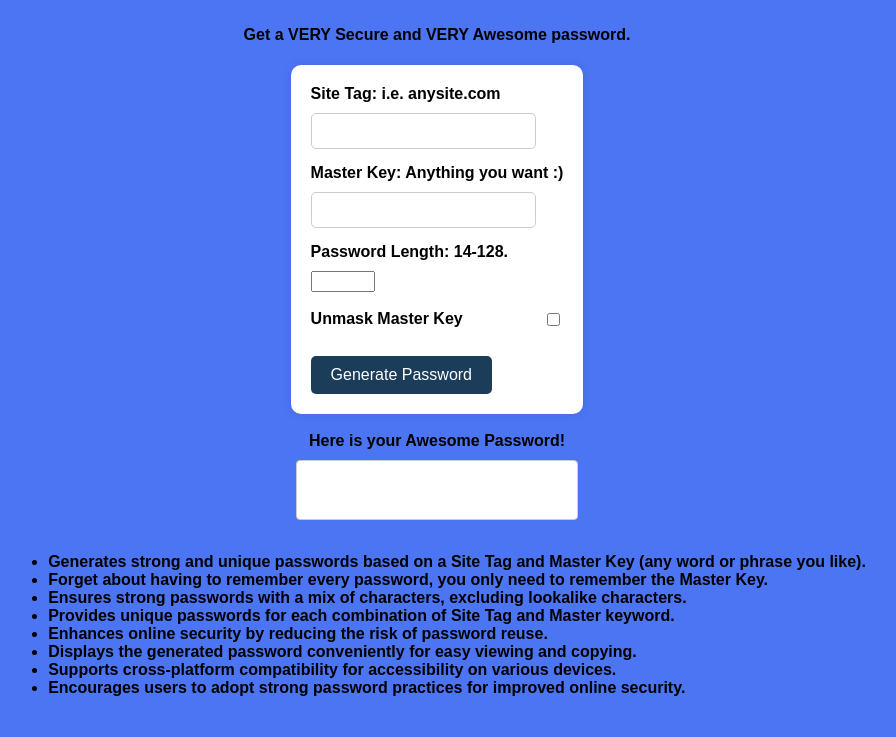
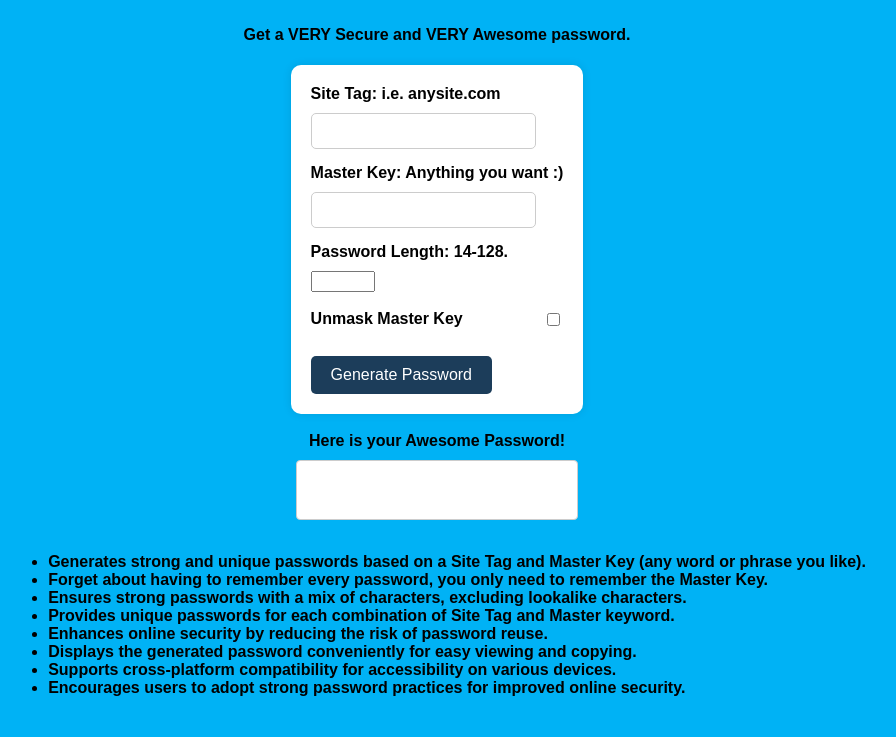
Before and after one commit to ccrypto12/AwesomePasswordGen, a plain HTML site: page index.html in a window 1280 px wide. Shown: the part 63-800 px from the top of the page, without its empty margins (203-1099 px from the left). Drawn offline with nearby package versions, Linux system fonts and the light colour scheme.

Commit message:
Update index.html
Signed-off-by: ccrypto12 <35269471+ccrypto12@users.noreply.github.com>

```diff
--- a/index.html
+++ b/index.html
@@ -8,7 +8,7 @@
 
 <style>
 body {
-    background: #4c75f4;
+    background: #00b2f5;
     font-family: Arial, sans-serif;
     margin: 0;
     padding: 0;
```
